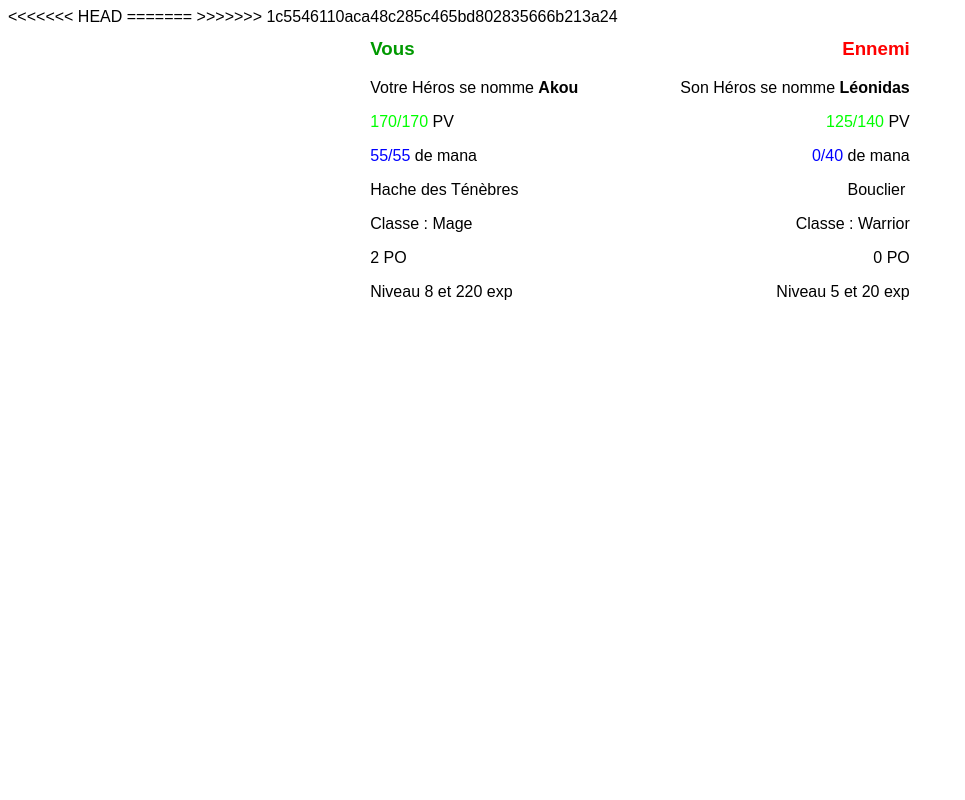
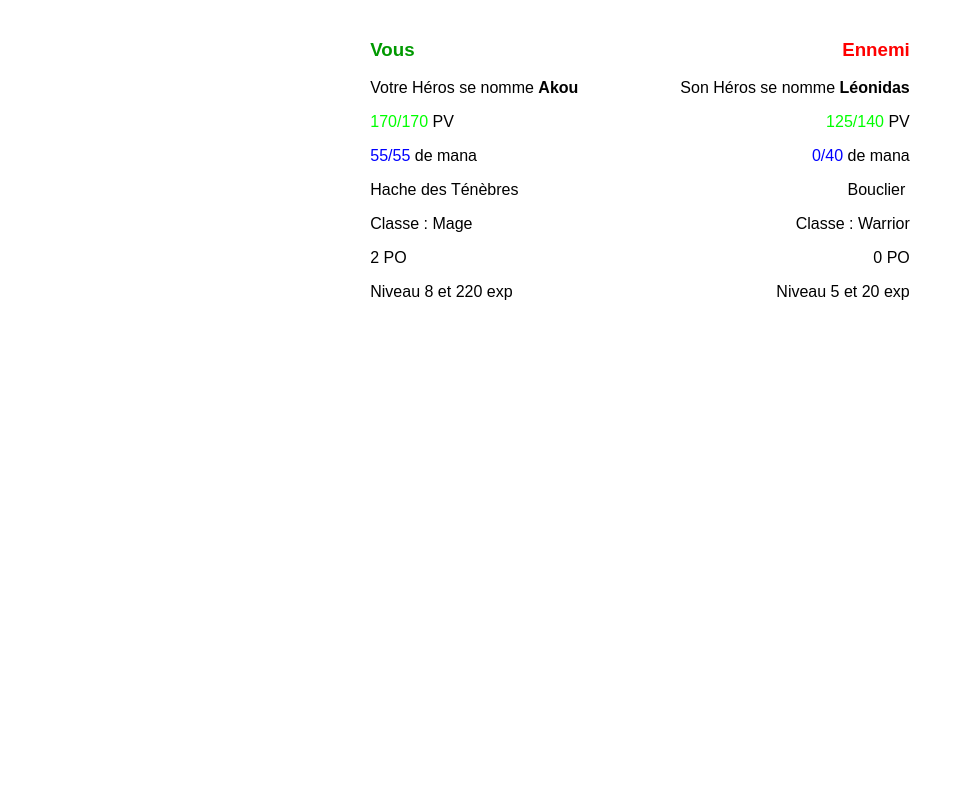
Before and after one commit to Louka-Fauvel/LoL, a PHP site: page / in a window 1280 px wide. Shown: the whole page, without its empty margins (0-965 px from the left). Run offline with PHP 8.4, Linux system fonts and the light colour scheme.

Commit message:
fix 2 : LoL

```diff
--- a/Hero.php
+++ b/Hero.php
@@ -1,5 +1,3 @@
-<<<<<<< HEAD
-
 <?php
 class Hero {
 
@@ -153,6 +151,3 @@ class Hero {
   }
 }
 ?>
-=======
-
->>>>>>> 1c5546110aca48c285c465bd802835666b213a24
```
